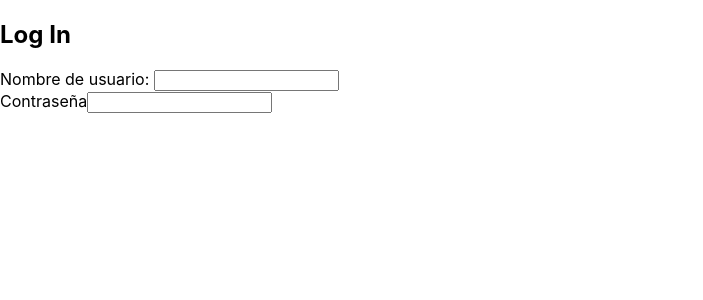
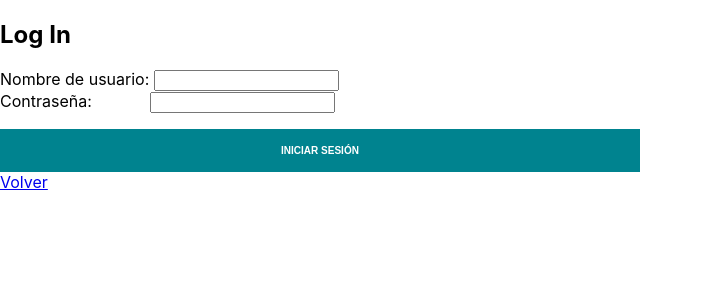
Before and after one commit to AlexanderAlvarezMarques/GS1-Final-Project, a React (Create React App) app: page /logIn in a window 1280 px wide. Shown: the top 300 px of the page, without its empty margins (0-703 px from the left). Built offline with nearby package versions, Linux system fonts and the light colour scheme; no server answers.

Commit message:
terminado

```diff
--- a/package.json
+++ b/package.json
@@ -3,6 +3,9 @@
   "version": "0.1.0",
   "private": true,
   "dependencies": {
+    "@emotion/core": "^11.0.0",
+    "@emotion/react": "^11.1.2",
+    "@emotion/styled": "^11.0.0",
     "@testing-library/jest-dom": "^5.11.6",
     "@testing-library/react": "^11.2.2",
     "@testing-library/user-event": "^12.2.2",
--- a/src/App.js
+++ b/src/App.js
@@ -6,6 +6,9 @@ import SignUp from './componentes/SignUp';
 import { BrowserRouter as Router, Switch, Route, Link } from 'react-router-dom';
 import PagePrincipal from './componentes/PagePrincipal';
 import LogIn from './componentes/LogIn';
+import SesionPage from "./componentes/SesionPage";
+import Claims from './componentes/Claims';
+import NewClaim from './componentes/NewClaim';
 
 function App() {
 
@@ -52,6 +55,9 @@ function App() {
           <Route exact path="/" component={PagePrincipal}/>
           <Route exact path="/signUp" component={SignUp}/>
           <Route exact path="/logIn" component={LogIn}/>
+          <Route exact path="/sesion" component={SesionPage}/>
+          <Route exact path="/claims" component={Claims}/>
+          <Route exact path="/newClaim" component={NewClaim}/>
           {/* <Route exact path="/login" component={Login}/> */}
         </Switch>
       </Router>
--- a/src/componentes/Claims.js
+++ b/src/componentes/Claims.js
@@ -1,13 +1,19 @@
-import React, { Fragment } from 'react';
-import { Link } from 'react-router-dom';
+import React, { Fragment } from "react";
+import { Link } from "react-router-dom";
 
-const PagePrincipal = () => (
+const Claims = () => {
+  const misReclamaciones = (e) => {
+    window.location.href = "/newClaim";
+  };
+  return (
     <Fragment>
-        <h1>Reclamaciones</h1>
-        <Link to={'/logIn'}>Iniciar sesión</Link>
-        <br></br>
-        <Link to={'/signUp'} >Crear cuenta</Link>
+      <h1>Mis reclamaciones</h1>
+      <label> AQUI IRIAN LAS RECLAMACIONES</label>
+      <br></br>
+      <button onClick={misReclamaciones}> Nueva reclamación</button>
+      <br></br>
+      <Link to={"/logIn"}>Volver</Link>
     </Fragment>
-
-);
-export default PagePrincipal;
+  );
+};
+export default Claims;
--- a/src/componentes/LogIn.js
+++ b/src/componentes/LogIn.js
@@ -1,25 +1,107 @@
 import React, { Fragment, useState } from "react";
-import { Router, useHistory } from "react-router-dom";
-import { auth, firestore } from "../firebaseConfig";
+import styled from "@emotion/styled";
+import { Link } from "react-router-dom";
+
+const contenedor = styled.div`
+  display: flex;
+  margin-bottom: 1rem;
+  align-items: center;
+  background-color: #ff5733;
+  width: 100%;
+`;
+const Label = styled.label`
+  flex: 0 0 100px;
+  width: 100%;
+`;
+const Boton = styled.button`
+  background-color: #00838f;
+  font-size: 10px;
+  width: 50%;
+  padding: 1rem;
+  color: #fff;
+  text-transform: uppercase;
+  font-weight: bold;
+  border: none;
+  &:hover {
+    background-color: #26c6da;
+    cursor: pointer;
+  }
+  margin-top: 1rem;
+`;
+
+const Error = styled.div`
+  background-color: red;
+  color: white;
+  padding: 0.5rem;
+  width: 47.5%;
+  text-align: center;
+  margin-top: 1rem;
+`;
 
 const LogIn = () => {
-  //para rediccionar
-  let history = useHistory();
+  const [datos, guardarDatos] = useState({
+    userName: "",
+    passwd: "",
+  });
+  const [error, guardarError] = useState(false);
 
+  // extrarer valores
+  const { userName, passwd } = datos;
+
+  const obtenerDatos = (e) => {
+    guardarDatos({
+      ...datos,
+      [e.target.name]: e.target.value,
+    });
+  };
+
+  //  cuando el usuario pulsa submit
+  const iniciarSesion = (e) => {
+    e.preventDefault();
+
+    // eslint-disable-next-line eqeqeq
+    if (userName.trim() == "" || passwd.trim() == "") {
+      guardarError(true);
+      return;
+    }
+    guardarError(false);
+    window.location.href = "/sesion";
+  };
 
   //    HTML
-  return(
-      <Fragment>
-          <h2> Log In</h2>
-          <form>
-              <label>Nombre de usuario: </label>
-              <input type="text" name="userName"/>
-              <br></br>
-              <label>Contraseña</label>
-              <input type="password" name="passwd"/>
-          </form>
-
-      </Fragment>
-  )
+  return (
+    <Fragment>
+      <form onSubmit={iniciarSesion}>
+        <h2> Log In</h2>
+        <contenedor>
+          <Label>Nombre de usuario:&nbsp;</Label>
+          <input
+            type="text"
+            name="userName"
+            value={userName}
+            onChange={obtenerDatos}
+          />
+        </contenedor>
+        <br></br>
+        <contenedor>
+          <Label>
+            Contraseña:&nbsp;&nbsp;&nbsp;&nbsp; &nbsp;&nbsp;&nbsp;&nbsp;
+            &nbsp;&nbsp;&nbsp;
+          </Label>
+          <input
+            type="password"
+            name="passwd"
+            value={passwd}
+            onChange={obtenerDatos}
+          />
+        </contenedor>
+        <br></br>
+        {error ? <Error>Debes rellenar todos los campos</Error> : null}
+        <Boton type="submit">Iniciar sesión</Boton>
+        <br></br>
+        <Link to={"/"}>Volver</Link>
+      </form>
+    </Fragment>
+  );
 };
 export default LogIn;
--- /dev/null
+++ b/src/componentes/NewClaim.js
@@ -0,0 +1,67 @@
+import React, { Fragment, useState } from "react";
+import { Link } from "react-router-dom";
+
+const NewClaim = () => {
+  const [datos, guardarDatos] = useState({
+    asunto: "",
+    descripcion: "",
+  });
+  const [error, guardarError] = useState(false);
+
+  // extrarer valores
+  const { asunto, descripcion } = datos;
+
+  const obtenerDatos = (e) => {
+    guardarDatos({
+      ...datos,
+      [e.target.name]: e.target.value,
+    });
+  };
+
+  const enviar = (e) => {
+    e.preventDefault();
+
+    // eslint-disable-next-line eqeqeq
+    if (asunto.trim() == "" || descripcion.trim() == "") {
+      guardarError(true);
+      return;
+    }
+    guardarError(false);
+    window.location.href = "/claims";
+  };
+
+  return (
+    <Fragment>
+      <h1>Nueva reclamación</h1>
+      <div>
+        <label>Asunto: </label>
+        <input
+          type="text"
+          name="asunto"
+          value={asunto}
+          onChange={obtenerDatos}
+        />
+        <br></br>
+        <label>Descripción: </label>
+        <br></br>
+        <textarea
+          name="descripcion"
+          rows="4"
+          cols="50"
+          value={descripcion}
+          onChange={obtenerDatos}
+        />
+        <br></br>
+      </div>
+      <div>
+      {error ? <label>Debes rellenar todos los campos<br></br></label> : null}
+        <Link to={"/claims"}>Cancelar</Link>
+        <button onClick={enviar} type="submit">
+          Enviar
+        </button>
+      </div>
+    </Fragment>
+  );
+};
+
+export default NewClaim;
--- /dev/null
+++ b/src/componentes/SesionPage.js
@@ -0,0 +1,12 @@
+import React, { Fragment } from 'react';
+import { Link } from 'react-router-dom';
+
+const SesionPage = () => (
+    <Fragment>
+        <h1>Sesion iniciada por tu "xxxx"</h1>
+        <Link to={"/claims"}>Mis reclamaciones</Link>
+    </Fragment>
+
+
+);
+export default SesionPage;
```
Also changed, not shown: src/componentes/PayComponent.js (added, +12 -0 lines), 2 other files (tests, documents, lock files or other folders).
